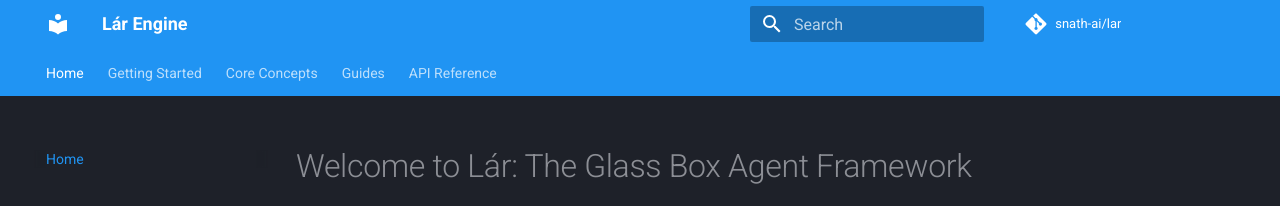
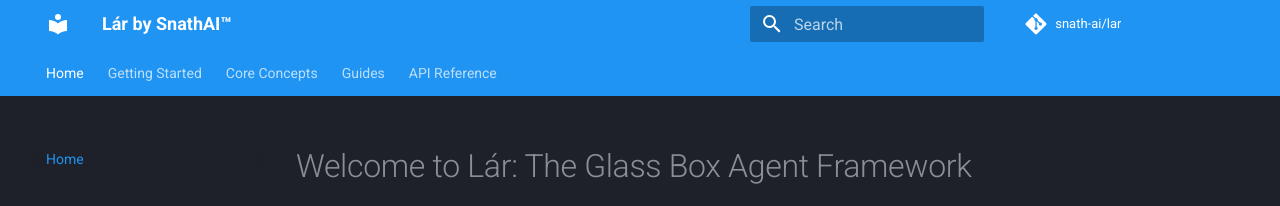
Before and after one commit to partech2015/lar, an MkDocs documentation site: the page built from docs/index.md, in a window 1280 px wide. Shown: the top 206 px of the page. Built offline with MkDocs 1.6.1 and Material for MkDocs 9.7.7, drawn with Linux system fonts in a browser that asks for light colours; comment, search, counter and statistics services are not loaded.

Commit message:
Updated Mkdocs.yml with sitename Lar by SnathAI™

```diff
--- a/mkdocs.yml
+++ b/mkdocs.yml
@@ -1,4 +1,4 @@
-site_name: Lár Engine
+site_name: Lár by SnathAI™
 site_author: Snath.ai
 site_url: https://snath-ai.github.io/lar/
 repo_name: snath-ai/lar
```
